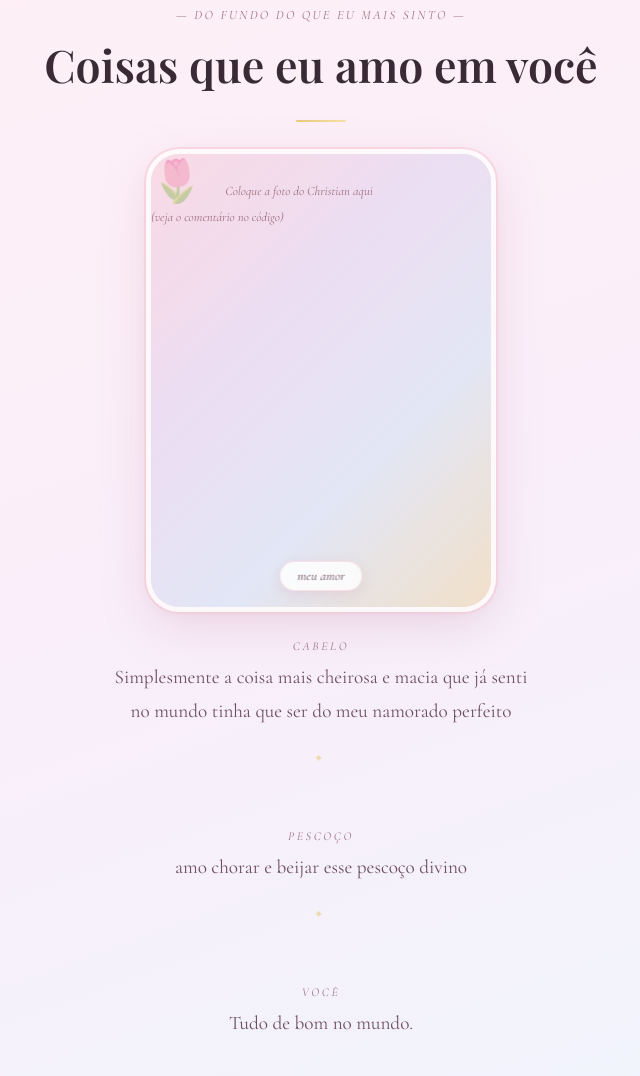
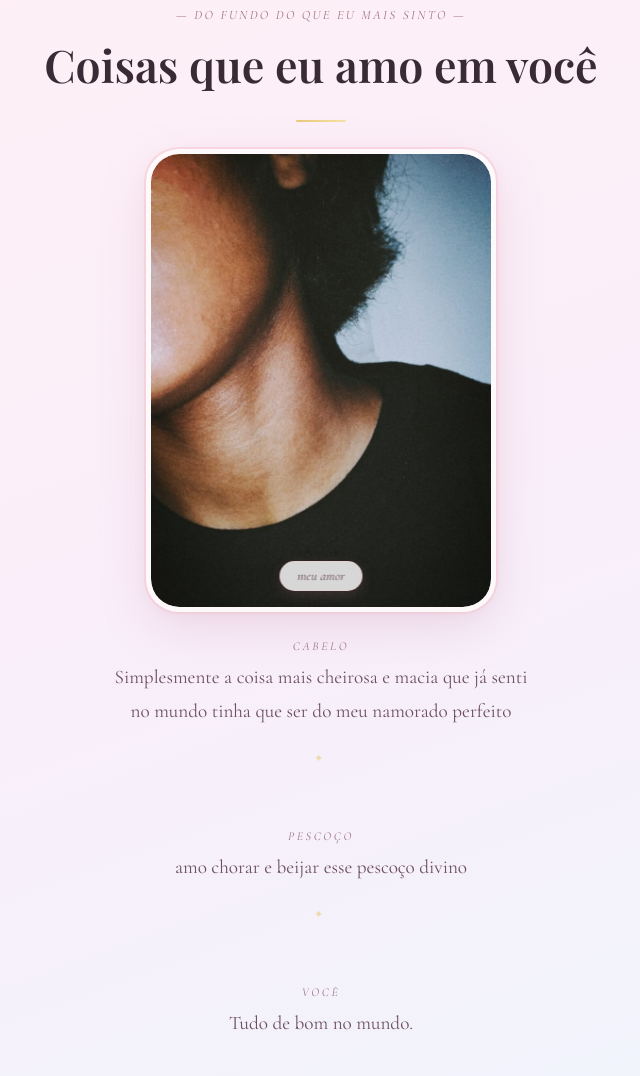
Before and after one commit to messon1220/christian-15anos, a plain HTML site: page index.html in a window 1280 px wide. Shown: the part 2240-3316 px from the top of the page, without its empty margins (319-959 px from the left). Drawn offline with nearby package versions, Linux system fonts and the light colour scheme; a web font is replaced by a local one.

```diff
--- a/index.html
+++ b/index.html
@@ -3,7 +3,7 @@
 <head>
 <meta charset="UTF-8">
 <meta name="viewport" content="width=device-width, initial-scale=1.0, viewport-fit=cover">
-<title>Feliz 15 Anos meu amor </title>
+<title>Feliz 15 Anos meu amor</title>
 <link rel="preconnect" href="https://fonts.googleapis.com">
 <link href="https://fonts.googleapis.com/css2?family=Playfair+Display:ital,wght@0,400;0,600;0,700;1,400;1,600&family=Cormorant+Garamond:ital,wght@0,300;0,400;1,300;1,400&family=Lato:wght@300;400&display=swap" rel="stylesheet">
 <style>
@@ -34,7 +34,6 @@
     padding-top: calc(var(--vinyl-size) + 18px);
   }
 
-  /* ─── CANVAS PARTICLES ─── */
   #canvas {
     position: fixed;
     top: 0; left: 0;
@@ -43,9 +42,6 @@
     z-index: 0;
   }
 
-  /* ════════════════════════════════════════
-     VINYL PLAYERS
-     ════════════════════════════════════════ */
   .vinyl-player {
     position: fixed;
     top: 12px;
@@ -63,7 +59,6 @@
   .vinyl-player.left  { left: 12px; }
   .vinyl-player.right { right: 12px; }
 
-  /* disco vinil */
   .vinyl-disc {
     width: var(--vinyl-size);
     height: var(--vinyl-size);
@@ -85,7 +80,6 @@
     transition: box-shadow 0.4s ease;
   }
 
-  /* etiqueta central */
   .vinyl-label {
     position: absolute;
     top: 50%; left: 50%;
@@ -105,7 +99,6 @@
     opacity: 0.82;
   }
 
-  /* furo */
   .vinyl-label::after {
     content: '';
     position: absolute;
@@ -114,7 +107,6 @@
     background: rgba(50,16,30,0.5);
   }
 
-  /* girando */
   @keyframes spin-vinyl {
     from { transform: rotate(0deg); }
     to   { transform: rotate(360deg); }
@@ -128,7 +120,6 @@
       0 6px 24px rgba(60,20,40,0.42);
   }
 
-  /* agulha */
   .vinyl-needle-wrap {
     position: absolute;
     top: 0; right: -8%;
@@ -173,7 +164,6 @@
     box-shadow: 0 1px 3px rgba(60,20,40,0.3);
   }
 
-  /* barra de progresso */
   .vinyl-progress {
     width: var(--vinyl-size);
     height: 2px;
@@ -190,7 +180,6 @@
     transition: width 0.5s linear;
   }
 
-  /* rótulo do player */
   .vinyl-tooltip {
     font-family: 'Cormorant Garamond', serif;
     font-style: italic;
@@ -210,7 +199,6 @@
     opacity: 1;
   }
 
-  /* desktop: um pouco maior */
   @media (min-width: 640px) {
     :root { --vinyl-size: 104px; }
     .vinyl-player { top: 18px; }
@@ -219,7 +207,6 @@
     .vinyl-tooltip { font-size: 11px; }
   }
 
-  /* ─── HERO ─── */
   #hero {
     min-height: 100vh;
     display: flex;
@@ -323,7 +310,6 @@
     animation: bounce 1.4s ease-in-out infinite;
   }
 
-  /* ─── SHARED SECTIONS ─── */
   section {
     position: relative;
     z-index: 1;
@@ -369,7 +355,6 @@
     margin: 0.9rem auto 2rem;
   }
 
-  /* ─── MENSAGEM ─── */
   #mensagem {
     background: linear-gradient(160deg, #fdf0f5 0%, #f5edfb 50%, #eff5fd 100%);
   }
@@ -420,7 +405,6 @@
     color: var(--text-dark);
   }
 
-  /* ─── AMOR ─── */
   #amor {
     background: linear-gradient(160deg, #fff0f5 0%, #f9eef9 50%, #eff5fd 100%);
     overflow: hidden;
@@ -482,14 +466,16 @@
   }
 
   .amor-photo-wrap img {
-    width: 100%; height: 100%;
+    width: 100%;
+    height: 100%;
     object-fit: cover;
     border-radius: inherit;
     display: block;
   }
 
-  <img src="assets/images/christian.jpg" alt="Christian"> {
-    width: 100%; height: 100%;
+  .amor-photo-placeholder {
+    width: 100%;
+    height: 100%;
     display: flex;
     flex-direction: column;
     align-items: center;
@@ -584,7 +570,6 @@
     color: var(--text-mid);
   }
 
-  /* ─── ANIVERSÁRIO ─── */
   #birthday {
     text-align: center;
     background: linear-gradient(160deg, #fef8f0 0%, #fdf0f5 40%, #f5edfb 80%, #eff5fd 100%);
@@ -647,7 +632,6 @@
     padding: 0 0.5rem;
   }
 
-  /* ─── MENSAGEM SECRETA ─── */
   .secret-wrap {
     margin-top: 2.4rem;
     display: flex;
@@ -719,7 +703,6 @@
     margin-bottom: 0.4rem;
   }
 
-  /* ─── FOOTER ─── */
   footer {
     text-align: center;
     padding: 3.2rem 1.2rem 2.4rem;
@@ -756,7 +739,6 @@
     letter-spacing: 0.1em;
   }
 
-  /* ─── DIVIDER ─── */
   .divider {
     width: 100%;
     height: 1px;
@@ -765,7 +747,6 @@
     position: relative; z-index: 1;
   }
 
-  /* ─── ANIMATIONS ─── */
   @keyframes fadeUp {
     from { opacity: 0; transform: translateY(22px); }
     to   { opacity: 1; transform: translateY(0); }
@@ -790,7 +771,6 @@
     to   { opacity: 1; transform: scale(1) translateY(0); }
   }
 
-  /* ─── REVEAL ─── */
   .reveal {
     opacity: 0;
     transform: translateY(26px);
@@ -818,17 +798,12 @@
   ├── README.md
   └── assets/
       ├── images/
-      │   └── christian.jpg       ← foto dele na seção de amor
+      │   └── christian.jpg
       └── audio/
-          ├── musica-dele.mp3     ← música que ELE dedicou ao namoro
-          └── musica-minha.mp3    ← música que VOCÊ dedicou ao namoro
-
-  Depois de colocar os arquivos nas pastas,
-  troque os src="" dos <audio> pelos caminhos acima.
-  ════════════════════════════════════════════
+          ├── musica-dele.mp3
+          └── musica-minha.mp3
 -->
 
-<!-- ── PLAYER ESQUERDO: música dele ── -->
 <div class="vinyl-player left" id="playerLeft"
      onclick="togglePlayer('left')"
      role="button" aria-label="Tocar música dele">
@@ -850,7 +825,6 @@
   <audio id="audioLeft" src="assets/audio/musica-dele.mp3" preload="none"></audio>
 </div>
 
-<!-- ── PLAYER DIREITO: minha música ── -->
 <div class="vinyl-player right" id="playerRight"
      onclick="togglePlayer('right')"
      role="button" aria-label="Tocar minha música">
@@ -872,8 +846,6 @@
   <audio id="audioRight" src="assets/audio/musica-minha.mp3" preload="none"></audio>
 </div>
 
-
-<!-- ───── HERO ───── -->
 <section id="hero">
   <span class="hero-badge">uma surpresa com muito amor para você</span>
   <h1 class="hero-title">Christian</h1>
@@ -889,7 +861,6 @@
 
 <div class="divider"></div>
 
-<!-- ───── MENSAGEM ───── -->
 <section id="mensagem">
   <div class="section-inner">
     <div style="text-align:center">
@@ -927,7 +898,6 @@
 
 <div class="divider"></div>
 
-<!-- ───── AMOR ───── -->
 <section id="amor">
   <div class="section-inner">
     <div style="text-align:center">
@@ -937,16 +907,11 @@
     </div>
 
     <div class="amor-block">
-      <!--
-        Foto: coloque o arquivo em assets/images/christian.jpg
-        e substitua o .amor-photo-placeholder por:
-        <img src="assets/images/christian.jpg" alt="Christian">
-      -->
       <div class="amor-photo-wrap" id="photoWrap">
+        <img src="assets/images/christian.jpg" alt="">
         <div class="amor-photo-placeholder">
           <span>🌷</span>
-          <span>Coloque a foto do Christian aqui<br>
-          (veja o comentário no código)</span>
+          <span>Coloque a foto do Christian aqui<br>(veja o comentário no código)</span>
         </div>
         <div class="amor-photo-badge">meu amor</div>
       </div>
@@ -979,7 +944,6 @@
 
 <div class="divider"></div>
 
-<!-- ───── ANIVERSÁRIO ───── -->
 <section id="birthday">
   <div class="section-inner">
     <span class="section-tag reveal">hoje é um dia especial demais</span>
@@ -1016,7 +980,6 @@
   </div>
 </section>
 
-<!-- ───── FOOTER ───── -->
 <footer>
   <span class="footer-heart">💗</span>
   <p class="footer-title">
@@ -1029,10 +992,13 @@
 </footer>
 
 <script>
-/* ─── PARTICLES ─── */
 const canvas = document.getElementById('canvas');
 const ctx = canvas.getContext('2d');
-function resize() { canvas.width = window.innerWidth; canvas.height = window.innerHeight; }
+
+function resize() {
+  canvas.width = window.innerWidth;
+  canvas.height = window.innerHeight;
+}
 resize();
 window.addEventListener('resize', resize);
 
@@ -1041,6 +1007,7 @@
 
 class Particle {
   constructor() { this.reset(true); }
+
   reset(init) {
     this.x = Math.random() * canvas.width;
     this.y = init ? Math.random() * canvas.height : canvas.height + 20;
@@ -1049,16 +1016,18 @@
     this.col  = colors[Math.floor(Math.random() * colors.length)];
     this.vy   = -(Math.random() * 0.6 + 0.2);
     this.vx   = (Math.random() - 0.5) * 0.4;
-    this.alpha= Math.random() * 0.45 + 0.15;
-    this.swing= Math.random() * Math.PI * 2;
+    this.alpha = Math.random() * 0.45 + 0.15;
+    this.swing = Math.random() * Math.PI * 2;
     this.swingSpeed = Math.random() * 0.01 + 0.005;
   }
+
   update() {
     this.swing += this.swingSpeed;
     this.x += this.vx + Math.sin(this.swing) * 0.3;
     this.y += this.vy;
     if (this.y < -30) this.reset(false);
   }
+
   draw() {
     ctx.save();
     ctx.globalAlpha = this.alpha;
@@ -1071,7 +1040,8 @@
   }
 }
 
-const particles = Array.from({length: 55}, () => new Particle());
+const particles = Array.from({ length: 55 }, () => new Particle());
+
 function loop() {
   ctx.clearRect(0, 0, canvas.width, canvas.height);
   particles.forEach(p => { p.update(); p.draw(); });
@@ -1079,15 +1049,17 @@
 }
 loop();
 
-/* ─── SCROLL REVEAL ─── */
 const revObs = new IntersectionObserver(entries => {
-  entries.forEach(e => { if (e.isIntersecting) e.target.classList.add('visible'); });
+  entries.forEach(e => {
+    if (e.isIntersecting) e.target.classList.add('visible');
+  });
 }, { threshold: 0.1 });
+
 document.querySelectorAll('.reveal').forEach(el => revObs.observe(el));
 
-/* foto + amor itens */
 const photoWrap = document.getElementById('photoWrap');
 const amorItems = ['amorItem1','amorItem2','amorItem3'].map(id => document.getElementById(id));
+
 const photoObs = new IntersectionObserver(entries => {
   if (entries[0].isIntersecting) {
     photoWrap.classList.add('visible');
@@ -1095,9 +1067,9 @@
     photoObs.disconnect();
   }
 }, { threshold: 0.18 });
+
 photoObs.observe(photoWrap);
 
-/* ─── VINYL PLAYERS ─── */
 const players = {
   left: {
     audio:    document.getElementById('audioLeft'),
@@ -1128,13 +1100,11 @@
     return;
   }
 
-  /* pausa o outro */
   if (currentSide && currentSide !== side) {
     players[other].audio.pause();
     setPlaying(other, false);
   }
 
-  /* toca */
   p.audio.play().catch(() => {});
   setPlaying(side, true);
   currentSide = side;
@@ -1152,6 +1122,7 @@
     if (!p.audio.duration) return;
     p.progress.style.width = (p.audio.currentTime / p.audio.duration * 100) + '%';
   });
+
   p.audio.addEventListener('ended', () => {
     setPlaying(side, false);
     p.progress.style.width = '0%';
@@ -1159,10 +1130,10 @@
   });
 });
 
-/* ─── SECRET MESSAGE ─── */
 function revealSecret() {
   const msg = document.getElementById('secretMsg');
   const btn = document.querySelector('.secret-btn');
+
   if (msg.style.display === 'block') {
     msg.style.display = 'none';
     btn.textContent = 'Abrir mensagem secreta';
@@ -1173,7 +1144,6 @@
   }
 }
 
-/* ─── BIRTHDAY BURST ─── */
 let confettiBurst = false;
 const bdayObs = new IntersectionObserver(entries => {
   if (entries[0].isIntersecting && !confettiBurst) {
@@ -1181,6 +1151,7 @@
     burst();
   }
 }, { threshold: 0.4 });
+
 bdayObs.observe(document.getElementById('birthday'));
 
 function burst() {
@@ -1197,13 +1168,20 @@
         vx: (Math.random() - 0.5) * 2,
         alpha: 0.9,
       });
+
       tmp.update = function() {
-        this.x += this.vx; this.y += this.vy;
+        this.x += this.vx;
+        this.y += this.vy;
         this.vy += 0.04;
         this.alpha -= 0.012;
-        if (this.alpha <= 0) { this.alpha = 0; this.y = -9999; }
+        if (this.alpha <= 0) {
+          this.alpha = 0;
+          this.y = -9999;
+        }
       };
+
       particles.push(tmp);
+
       setTimeout(() => {
         const idx = particles.indexOf(tmp);
         if (idx > -1) particles.splice(idx, 1);
```
